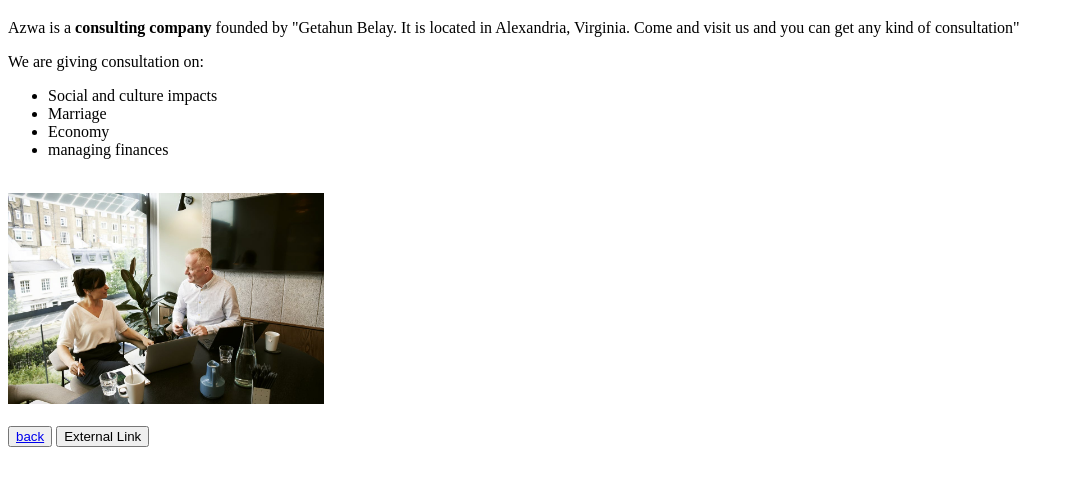
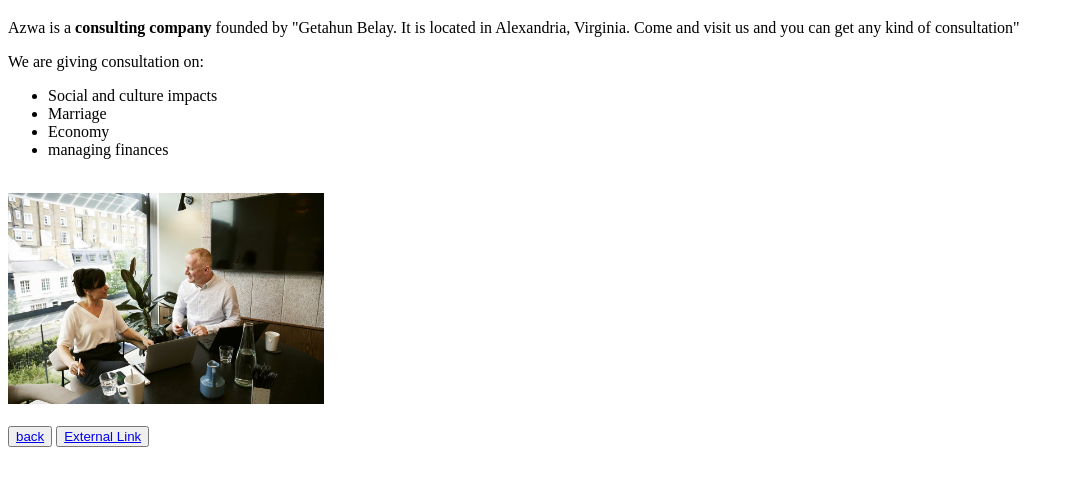
Before and after one commit to GetahunBelay/GetahunBelay.github.io, a plain HTML site: page CS 315/advBussiness.html in a window 1280 px wide. Shown: the part 61-546 px from the top of the page, without its empty margins (0-1074 px from the left). Drawn offline with Linux system fonts and the light colour scheme.

Commit message:
Update advBussiness.html

```diff
--- a/CS 315/advBussiness.html
+++ b/CS 315/advBussiness.html
@@ -19,7 +19,7 @@
         <br>
     <img src="./bussiness.jpeg" width="25%" alt=""> <br><br>
     <button>    <a href="./myStory.html">back</a></button>
-    <button> <a href="http://www.socialbusinessconsulting.com.au/"></a>External Link</button>
+    <button> <a href="http://www.socialbusinessconsulting.com.au/">External Link</a></button>
     <br>
     <br>
 </body>
```
